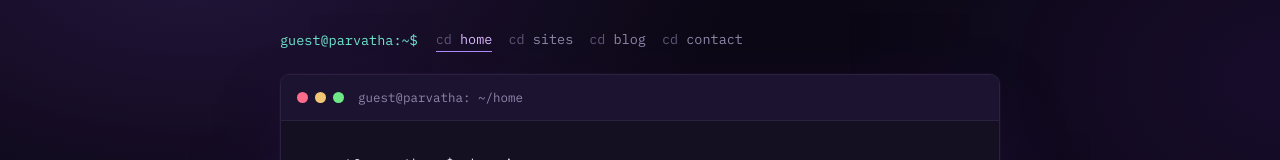
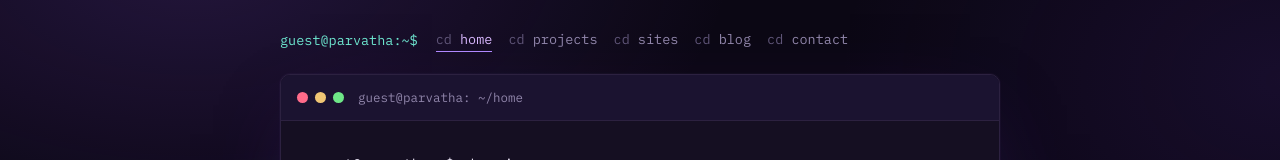
Before and after one commit to parvathaa/PersonalWebsite, a plain HTML site: page index.html in a window 1280 px wide. Shown: the top 160 px of the page. Drawn offline with Linux system fonts and the light colour scheme.

Commit message:
Add link to projects page in navigation

```diff
--- a/index.html
+++ b/index.html
@@ -13,6 +13,7 @@
     <span class="prompt">guest@parvatha:~$</span>
     <div class="cmds">
       <a href="index.html" class="active">home</a>
+      <a href="projects.html">projects</a>
       <a href="sites.html">sites</a>
       <a href="blog.html">blog</a>
       <a href="contact.html">contact</a>
```
